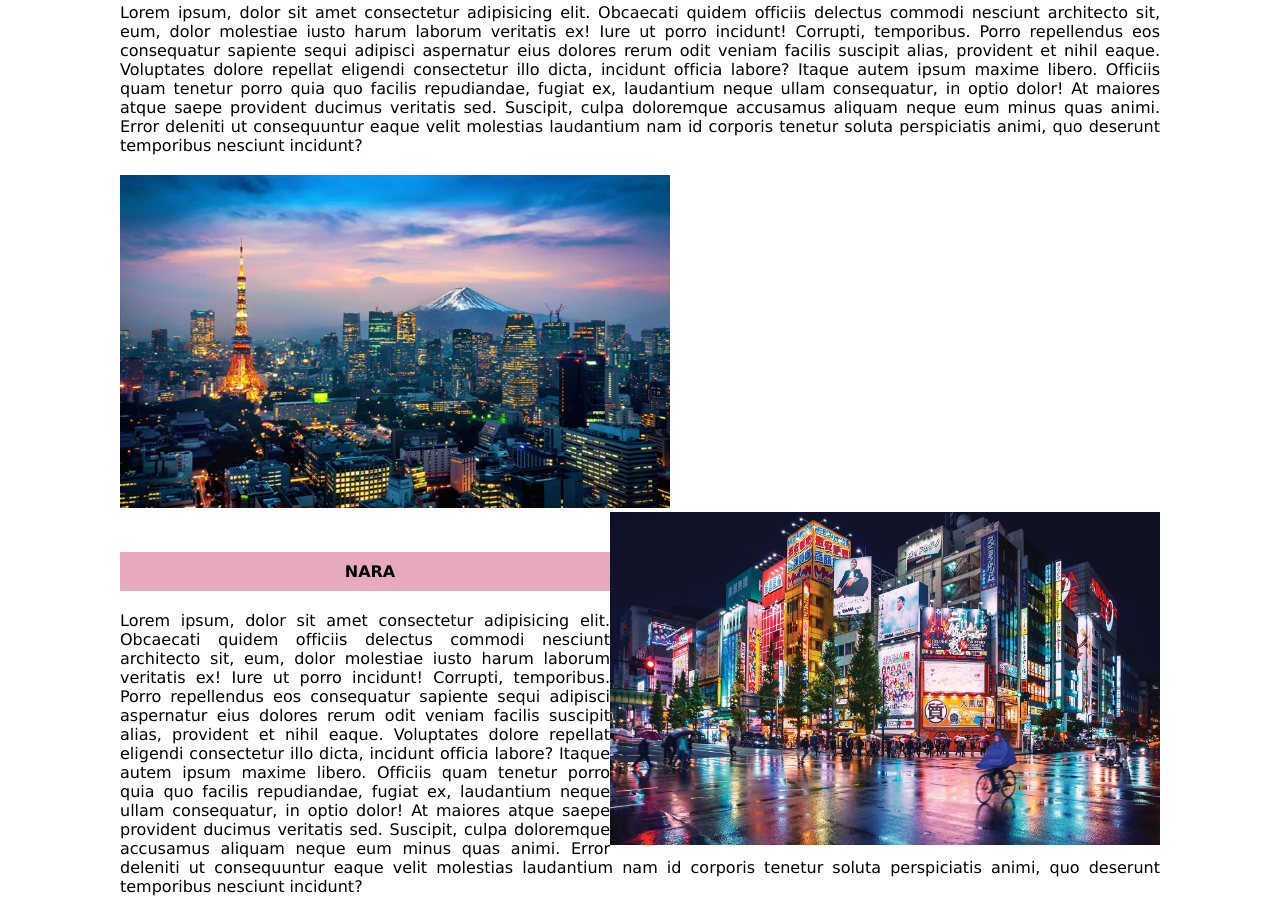
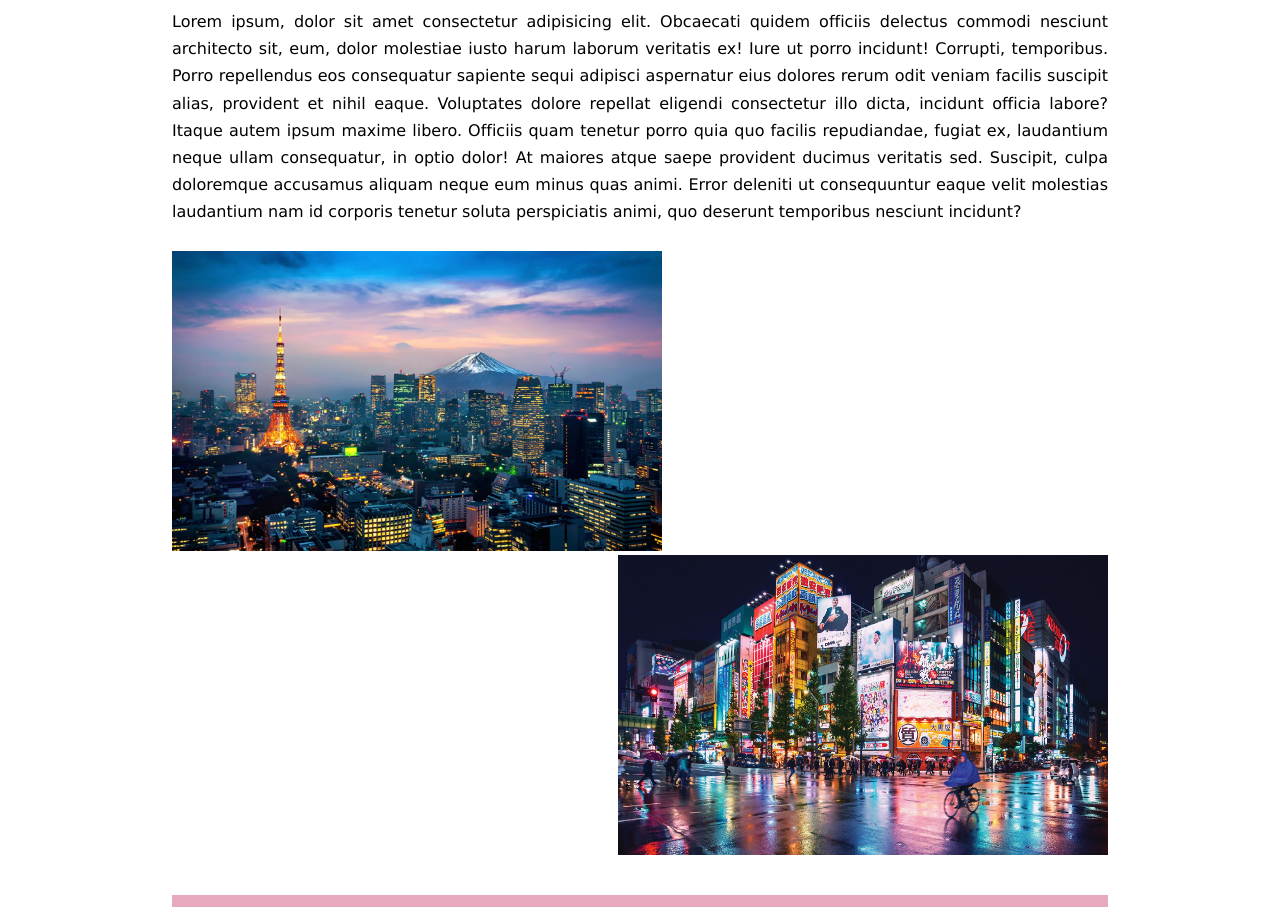
Before and after one commit to Naialaa/Naialaa.github.io, a plain HTML site: page index.html in a window 1280 px wide. Shown: the part 872-1779 px from the top of the page. Drawn offline with Linux system fonts and the light colour scheme.

Commit message:
Add files via upload

```diff
--- a/estiloindex.css
+++ b/estiloindex.css
@@ -32,7 +32,7 @@ header{
 .imgn{
     display: flex;
     position: absolute;
-    left: 640px;
+    left: 650px;
 }
 section{
     padding: 32px 120px;
@@ -46,15 +46,21 @@ section{
     background-size: cover;
     background-position: center;
 }
+article{
+    overflow: auto;
+    width: 90%;
+    margin: auto;
+}
 h2{
     background-color: rgba(216, 112, 147, 0.6);
     padding: 10px;
     text-align: center;
 }
 p{
-    margin-top: 20px;
-    margin-bottom: 20px;
+    margin-top: 25px;
+    margin-bottom: 25px;
     text-align: justify;
+    line-height: 1.7;
 }
 a{
     color: black;
--- a/index.html
+++ b/index.html
@@ -41,8 +41,8 @@
                 Porro repellendus eos consequatur sapiente sequi adipisci aspernatur eius dolores rerum odit veniam facilis suscipit alias, provident et nihil eaque. Voluptates dolore repellat eligendi consectetur illo dicta, incidunt officia labore?
                 Itaque autem ipsum maxime libero. Officiis quam tenetur porro quia quo facilis repudiandae, fugiat ex, laudantium neque ullam consequatur, in optio dolor! At maiores atque saepe provident ducimus veritatis sed.
                 Suscipit, culpa doloremque accusamus aliquam neque eum minus quas animi. Error deleniti ut consequuntur eaque velit molestias laudantium nam id corporis tenetur soluta perspiciatis animi, quo deserunt temporibus nesciunt incidunt?</p>
-                <img src="tokyo.webp" alt="Tokyo" width="550px" height="333px">
-                <img class="imgtokyo" src="tokyo2.jpg" alt="Tokyo 2" width="550px" height="333px">
+                <img src="tokyo.webp" alt="Tokyo" width="490px" height="300px">
+                <img class="imgtokyo" src="tokyo2.jpg" alt="Tokyo 2" width="490px" height="300px">
             </article>
             <article>
                 <h2 class="nara">NARA</h2>
@@ -50,8 +50,8 @@
                 Porro repellendus eos consequatur sapiente sequi adipisci aspernatur eius dolores rerum odit veniam facilis suscipit alias, provident et nihil eaque. Voluptates dolore repellat eligendi consectetur illo dicta, incidunt officia labore?
                 Itaque autem ipsum maxime libero. Officiis quam tenetur porro quia quo facilis repudiandae, fugiat ex, laudantium neque ullam consequatur, in optio dolor! At maiores atque saepe provident ducimus veritatis sed.
                 Suscipit, culpa doloremque accusamus aliquam neque eum minus quas animi. Error deleniti ut consequuntur eaque velit molestias laudantium nam id corporis tenetur soluta perspiciatis animi, quo deserunt temporibus nesciunt incidunt?</p>
-                <img src="tokyo.webp" alt="Tokyo" width="550px" height="333px">
-                <img class="imgtokyo" src="tokyo2.jpg" alt="Tokyo 2" width="550px" height="333px">
+                <img src="nara.jpg" alt="Tokyo" width="490px" height="300px">
+                <img class="imgtokyo" src="nara2.jpg" alt="Tokyo 2" width="490px" height="300px">
             </article>
         </section>
     </main>
```
Also changed, not shown: nara.jpg (added), nara2.jpg (added).
